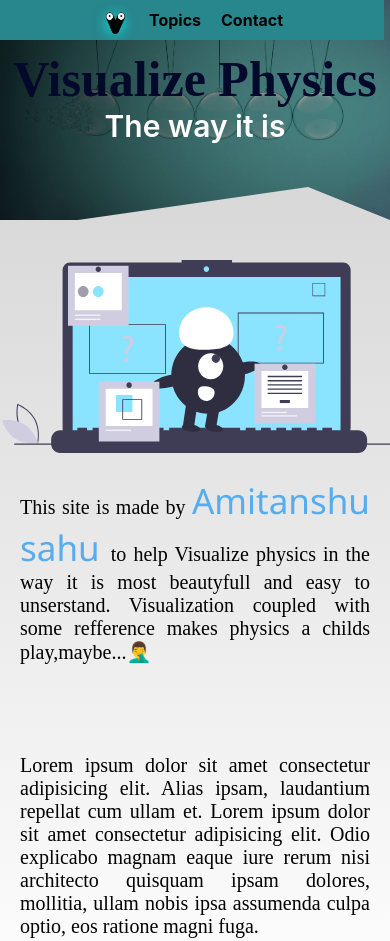
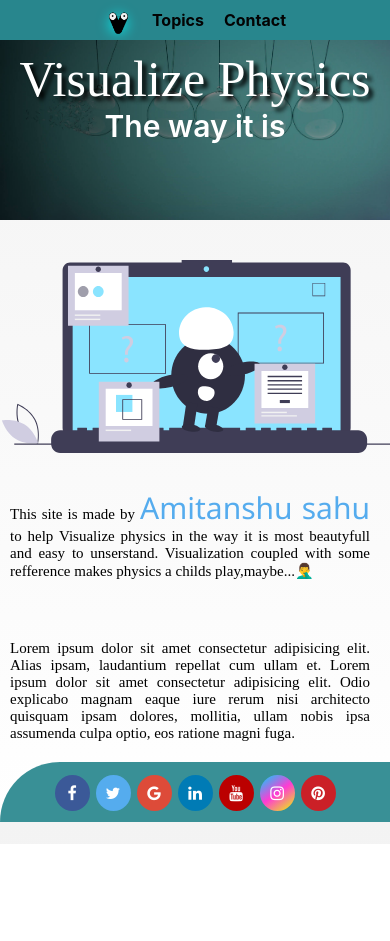
Before and after one commit to amitanshusahu/project5, a plain HTML site: page index.html in a window 390 px wide. Shown: the top 941 px of the page. After the commit the page ends 844 px from the top, so only its background shows below. Drawn offline with Linux system fonts and the light colour scheme.

Commit message:
little changes

```diff
--- a/homestyle.css
+++ b/homestyle.css
@@ -5,7 +5,7 @@
   scroll-behavior: smooth;
 }
 body{
-  background:linear-gradient(rgb(207, 207, 207),#ffff) ;
+  background:linear-gradient(rgb(243, 243, 243),#ffff) ;
   cursor: url(img/pointer.png), pointer;
 }
 .navbar {
@@ -285,12 +285,11 @@ background: linear-gradient(144deg, rgba(0,212,255,1) 0%, rgba(255,59,212,1) 50%
     height: 180px;
     font-size: 50px;
     text-align: center;
+    clip-path: none;
   }
-  header div span{
-    color: rgb(3, 9, 43);
-    text-shadow: none;
-    font-weight: bold;
-  }
+ .myname{
+   font-size: 30px;
+ }
   .container{
     text-align: center;
   }
@@ -302,10 +301,9 @@ background: linear-gradient(144deg, rgba(0,212,255,1) 0%, rgba(255,59,212,1) 50%
     animation: golgol 1s linear infinite alternate;
   }
   p,.p1{
-    font-size: 20px;
+    font-size: 15px;
     text-align: justify;
-    padding-left: 20px;
-    padding-right: 20px;
+    padding: 20px 20px 0px 10px;
   }
   footer{
     height: 60px;
@@ -329,6 +327,7 @@ background: linear-gradient(144deg, rgba(0,212,255,1) 0%, rgba(255,59,212,1) 50%
     border-radius: 0px;
     height: 40px;
     justify-content:center ;
+    width: 100%;
   }
   .navbar a {
     display: block;
```
